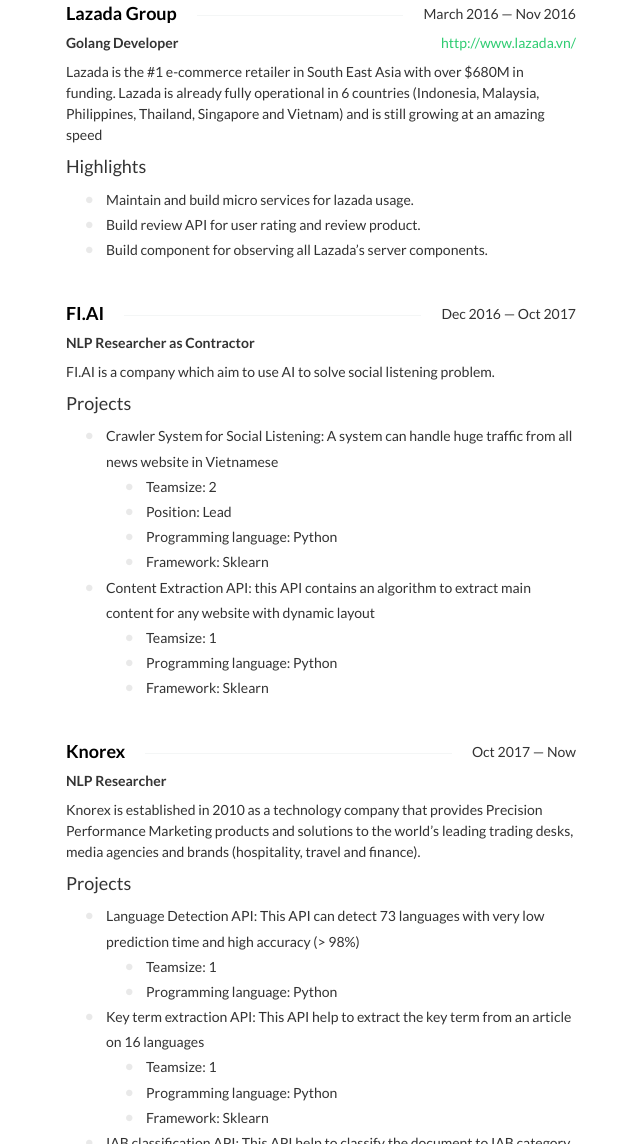
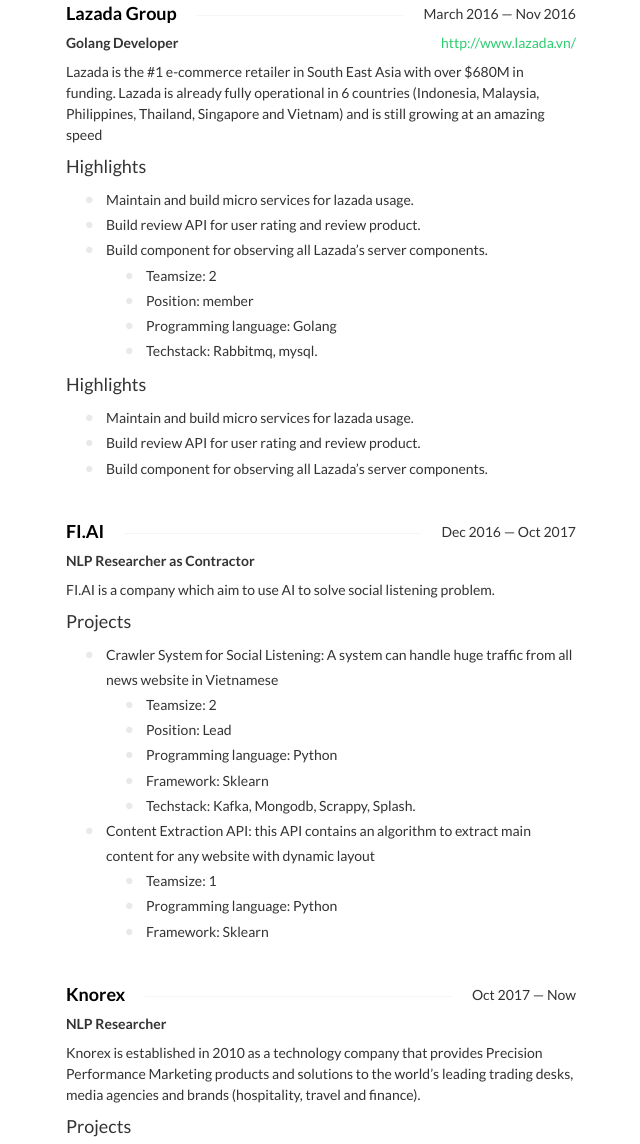
Before and after one commit to huuthonguyen76/huuthonguyen76.github.io, a plain HTML site: page index.htm in a window 1280 px wide. Shown: the part 1496-2640 px from the top of the page, without its empty margins (409-1049 px from the left). Drawn offline with Linux system fonts and the light colour scheme.

Commit message:
Update index.htm

```diff
--- a/index.htm
+++ b/index.htm
@@ -362,6 +362,18 @@
                         <li class="bullet">Maintain and build micro services for lazada usage.</li>
                         <li class="bullet">Build review API for user rating and review product.</li>
                         <li class="bullet">Build component for observing all Lazada’s server components.</li>
+                        <ul class="highlights">
+                           <li class="bullet">Teamsize: 2</li>
+                           <li class="bullet">Position: member</li>
+                           <li class="bullet">Programming language: Golang</li>
+                           <li class="bullet">Techstack: Rabbitmq, mysql.</li>
+                        </ul>
+                     </ul>
+                     <h4>Highlights</h4>
+                     <ul class="highlights">
+                        <li class="bullet">Maintain and build micro services for lazada usage.</li>
+                        <li class="bullet">Build review API for user rating and review product.</li>
+                        <li class="bullet">Build component for observing all Lazada’s server components.</li>
                      </ul>
                   </div>
                   <div class="col-sm-12">
@@ -389,6 +401,7 @@
                               <li class="bullet">Position: Lead</li>
                               <li class="bullet">Programming language: Python</li>
                               <li class="bullet">Framework: Sklearn</li>
+                              <li class="bullet">Techstack: Kafka, Mongodb, Scrappy, Splash.</li>
                            </ul>
                         </li>
                         <li class="bullet">
```
